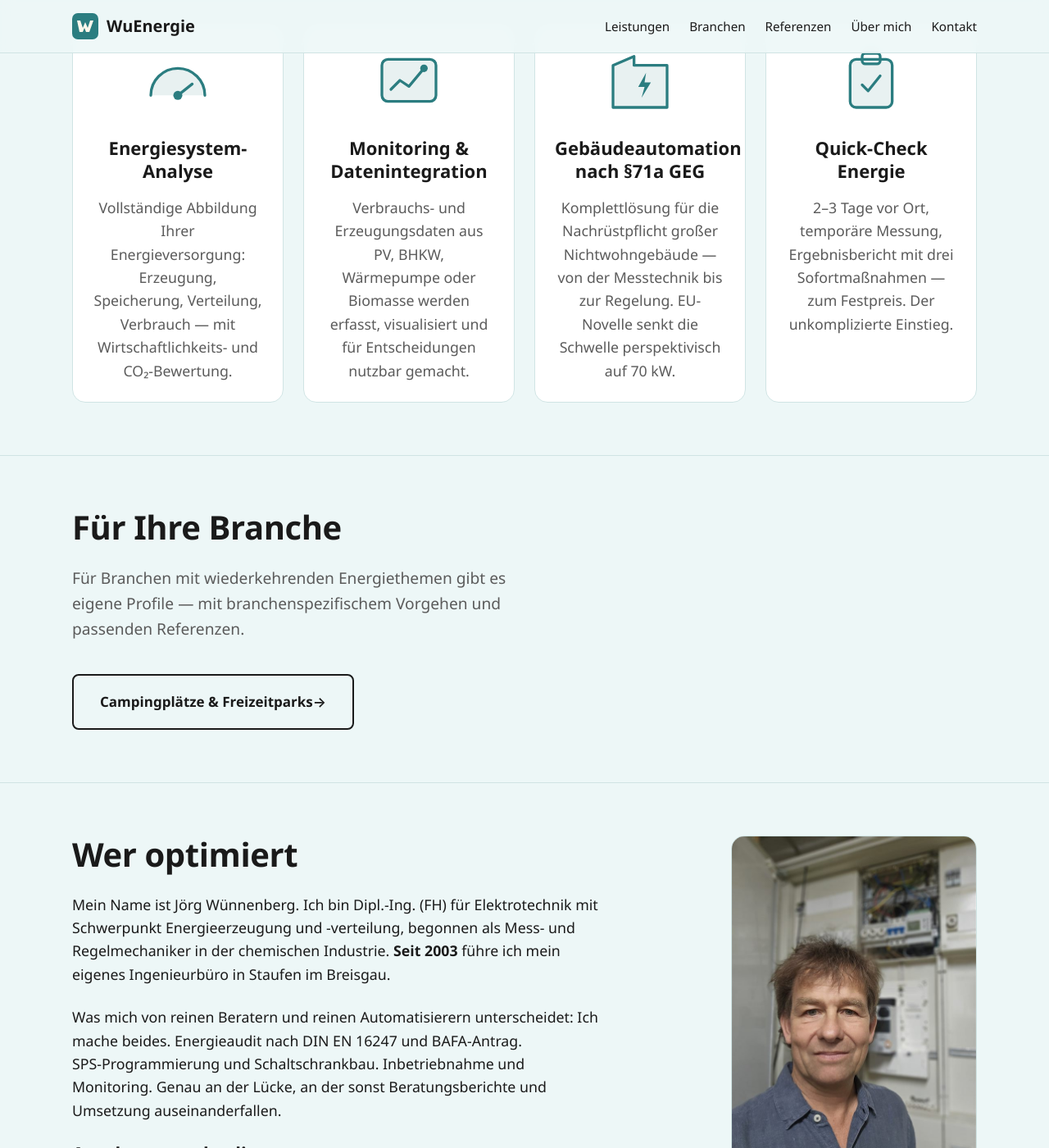
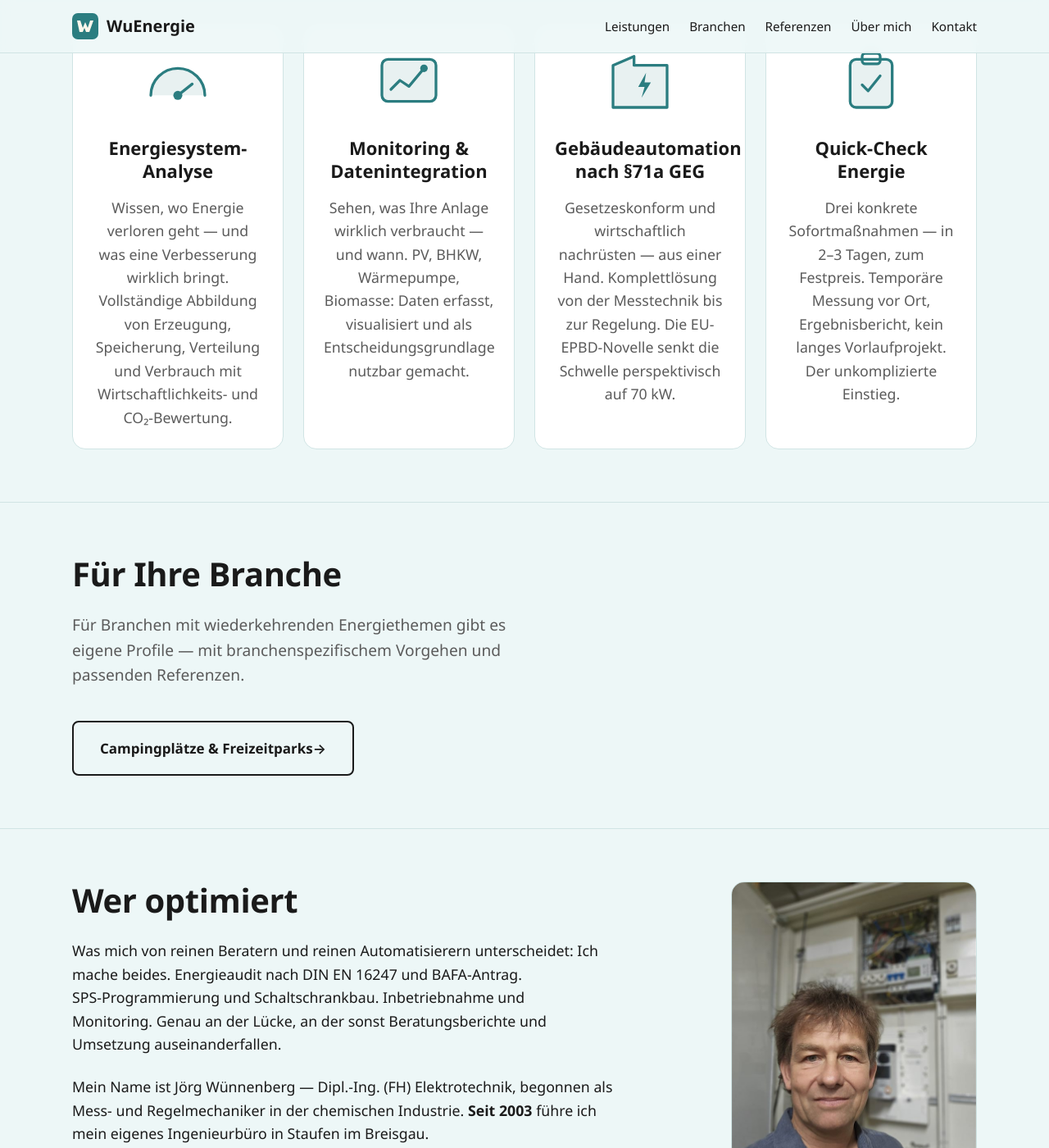
Before and after one commit to wuenergie/wuenergie-site, a Jekyll site: the page built from index.md, in a window 1280 px wide and 1400 px high, scrolled down 838 px. Shown: the whole window at 82% size. Built offline with Jekyll 4.4.1, drawn with Linux system fonts in a browser that asks for light colours; some of the changed text lies outside the part shown.

Commit message:
Texte: Umgekehrte Pyramide konsequent angewendet
Leistungskarten, Über-mich und Quick-Check stellen Nutzen/Ergebnis
jetzt in die erste Zeile — Prozess und Hintergrund folgen danach.

Co-Authored-By: Claude Sonnet 4.6 <noreply@anthropic.com>

```diff
--- a/index.md
+++ b/index.md
@@ -28,7 +28,7 @@ description: Ingenieurbüro Jörg Wünnenberg in Staufen im Breisgau — Energie
           <circle class="card-icon-dot" cx="12" cy="17" r="1.5"/>
         </svg>
         <h3>Energiesystem-Analyse</h3>
-        <p>Vollständige Abbildung Ihrer Energieversorgung: Erzeugung, Speicherung, Verteilung, Verbrauch — mit Wirtschaftlichkeits- und CO₂-Bewertung.</p>
+        <p>Wissen, wo Energie verloren geht — und was eine Verbesserung wirklich bringt. Vollständige Abbildung von Erzeugung, Speicherung, Verteilung und Verbrauch mit Wirtschaftlichkeits- und CO₂-Bewertung.</p>
       </div>
       <div class="card">
         <svg class="card-icon" viewBox="0 0 24 24" aria-hidden="true" focusable="false">
@@ -38,7 +38,7 @@ description: Ingenieurbüro Jörg Wünnenberg in Staufen im Breisgau — Energie
           <circle class="card-icon-dot" cx="17" cy="8" r="1.25"/>
         </svg>
         <h3>Monitoring &amp; Datenintegration</h3>
-        <p>Verbrauchs- und Erzeugungsdaten aus PV, BHKW, Wärmepumpe oder Biomasse werden erfasst, visualisiert und für Entscheidungen nutzbar gemacht.</p>
+        <p>Sehen, was Ihre Anlage wirklich verbraucht — und wann. PV, BHKW, Wärmepumpe, Biomasse: Daten erfasst, visualisiert und als Entscheidungsgrundlage nutzbar gemacht.</p>
       </div>
       <div class="card">
         <svg class="card-icon" viewBox="0 0 24 24" aria-hidden="true" focusable="false">
@@ -47,7 +47,7 @@ description: Ingenieurbüro Jörg Wünnenberg in Staufen im Breisgau — Energie
           <path class="card-icon-dot" d="M14 9.5l-2.6 4.7h2.1l-1 3.6 3.1-5.1h-2.1z"/>
         </svg>
         <h3>Gebäudeautomation nach §71a GEG</h3>
-        <p>Komplettlösung für die Nachrüstpflicht großer Nichtwohngebäude — von der Messtechnik bis zur Regelung. EU-Novelle senkt die Schwelle perspektivisch auf 70 kW.</p>
+        <p>Gesetzeskonform und wirtschaftlich nachrüsten — aus einer Hand. Komplettlösung von der Messtechnik bis zur Regelung. Die EU-EPBD-Novelle senkt die Schwelle perspektivisch auf 70 kW.</p>
       </div>
       <div class="card">
         <svg class="card-icon" viewBox="0 0 24 24" aria-hidden="true" focusable="false">
@@ -57,7 +57,7 @@ description: Ingenieurbüro Jörg Wünnenberg in Staufen im Breisgau — Energie
           <path class="card-icon-fg" d="M9 13.5l2 2 4-5"/>
         </svg>
         <h3>Quick-Check Energie</h3>
-        <p>2–3 Tage vor Ort, temporäre Messung, Ergebnisbericht mit drei Sofortmaßnahmen — zum Festpreis. Der unkomplizierte Einstieg.</p>
+        <p>Drei konkrete Sofortmaßnahmen — in 2–3 Tagen, zum Festpreis. Temporäre Messung vor Ort, Ergebnisbericht, kein langes Vorlaufprojekt. Der unkomplizierte Einstieg.</p>
       </div>
     </div>
   </div>
@@ -80,8 +80,8 @@ description: Ingenieurbüro Jörg Wünnenberg in Staufen im Breisgau — Energie
     <div class="ueber-grid">
       <div>
         <h2>Wer optimiert</h2>
-        <p>Mein Name ist Jörg Wünnenberg. Ich bin Dipl.-Ing. (FH) für Elektrotechnik mit Schwerpunkt Energieerzeugung und -verteilung, begonnen als Mess- und Regelmechaniker in der chemischen Industrie. <strong>Seit 2003</strong> führe ich mein eigenes Ingenieurbüro in Staufen im Breisgau.</p>
         <p>Was mich von reinen Beratern und reinen Automatisierern unterscheidet: Ich mache beides. Energieaudit nach DIN EN 16247 und BAFA-Antrag. SPS-Programmierung und Schaltschrankbau. Inbetriebnahme und Monitoring. Genau an der Lücke, an der sonst Beratungsberichte und Umsetzung auseinanderfallen.</p>
+        <p>Mein Name ist Jörg Wünnenberg — Dipl.-Ing. (FH) Elektrotechnik, begonnen als Mess- und Regelmechaniker in der chemischen Industrie. <strong>Seit 2003</strong> führe ich mein eigenes Ingenieurbüro in Staufen im Breisgau.</p>
 
         <h3>Anerkannt und gelistet</h3>
         <ul class="badges">
@@ -105,7 +105,7 @@ description: Ingenieurbüro Jörg Wünnenberg in Staufen im Breisgau — Energie
 <section id="referenzen">
   <div class="container">
     <h2>Referenzen</h2>
-    <p class="section-lede">Gewerbe, Campingplätze, Sparkassen, Industrie — vom Kindergarten bis zur Trainingsanlage im Bereich Wasser- und Ölwirtschaft in der Schweiz.</p>
+    <p class="section-lede">Projekte seit 2003, quer durch Branchen und Größenklassen — von Gewerbe, Campingplätzen und Sparkassen bis zur Trainingsanlage in der Schweizer Wasser- und Ölwirtschaft.</p>
     <ul class="ref-list">
       {% for r in site.data.referenzen %}
       <li>
```
Also changed, not shown: camping.md (+2 -2 lines).
